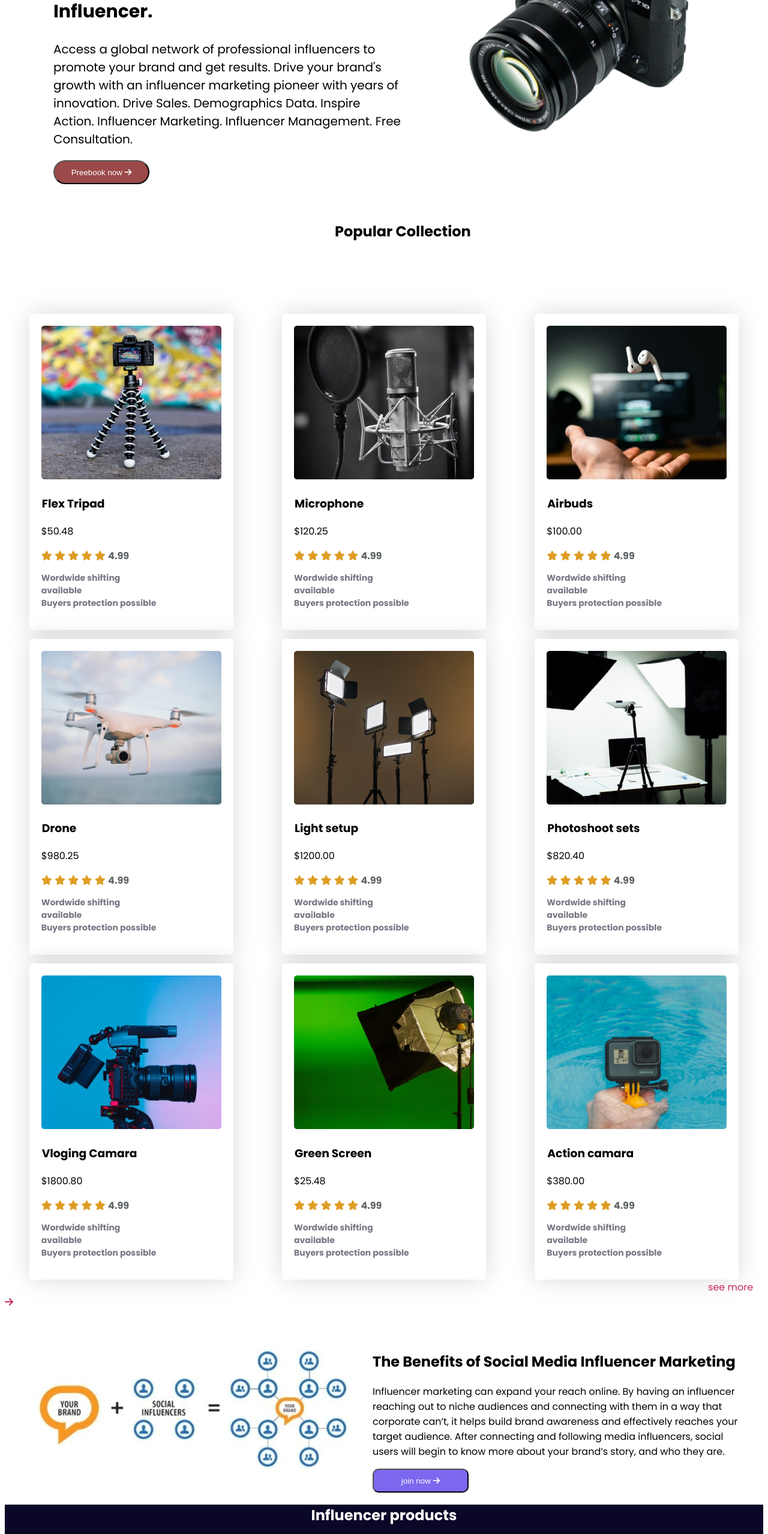
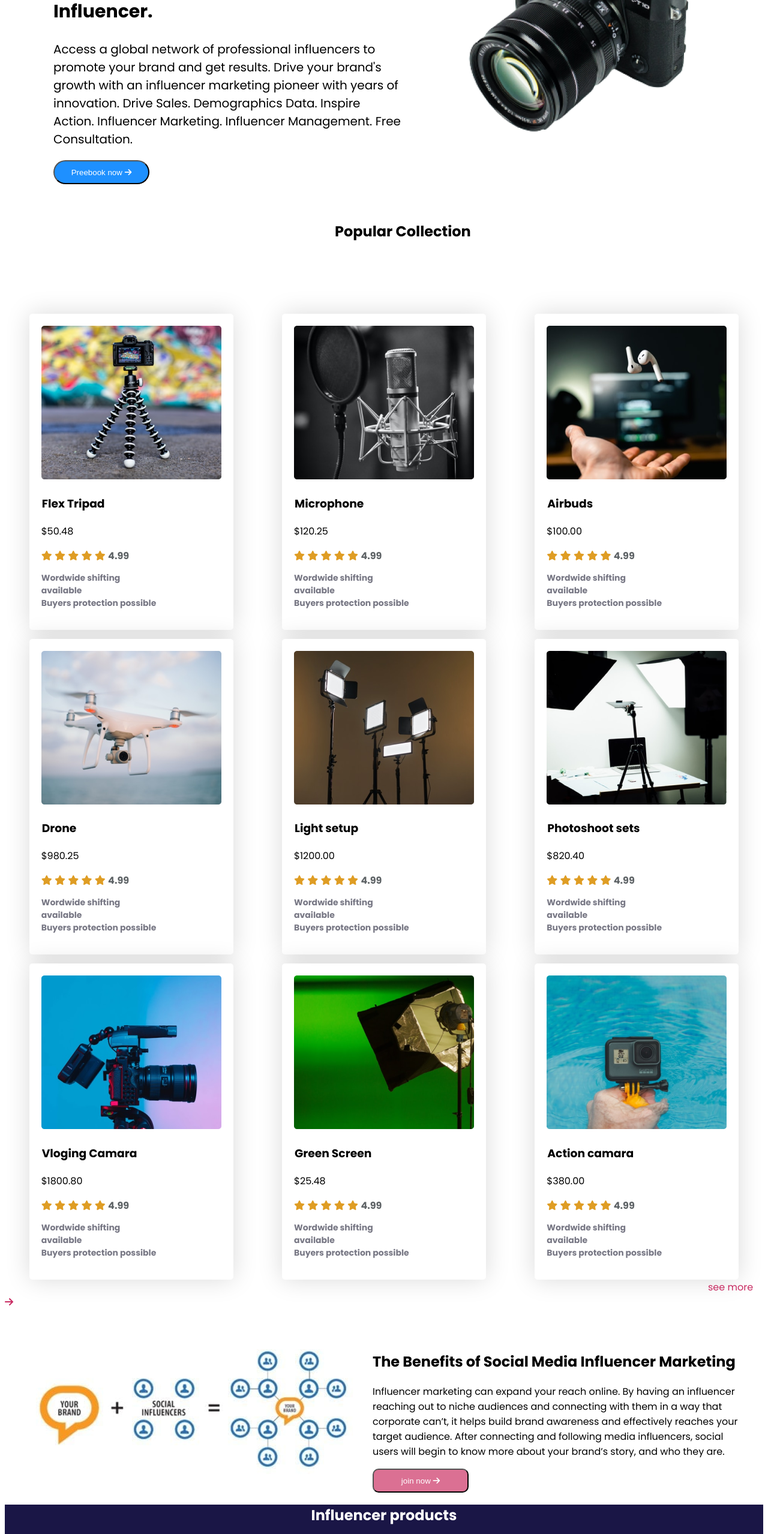
Before and after one commit to payeltilak/assignment-2-influencer-product-, a plain HTML site: page index.html in a window 1280 px wide. Shown: the part 240-2797 px from the top of the page at 60% size. Drawn offline with Linux system fonts and the light colour scheme.

Commit message:
changes colore of button

```diff
--- a/style.css
+++ b/style.css
@@ -26,7 +26,7 @@ h3{
 
     width: 160px;
     height: 40px;
-    background-color: rgb(155, 73, 73);
+    background-color: dodgerblue;
     border-radius: 20px;
     color: white;
     transition: ease-out 0.3s;
@@ -92,7 +92,7 @@ span{
     width: 160px;
     height: 40px;
     border-radius: 10px;
-    background-color: mediumslateblue;
+    background-color:palevioletred;
     color: white;
 }
 
@@ -107,7 +107,7 @@ span{
 /* footer-part */
 footer{
     text-align: center;
-    background-color:#0A0826;    color: white;
+    background-color:#1a1646;    color: white;
 }
 h2{
 align-items: center;
```
